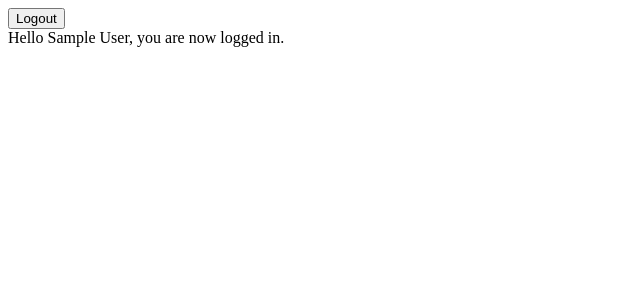
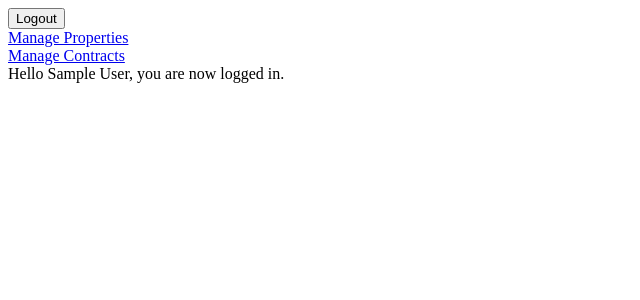
Before and after one commit to josorz/cssweng-lease-management-system, a React (Vite) app: page /home in a window 1280 px wide. Shown: the top 300 px of the page, without its empty margins (0-640 px from the left). Built offline with nearby package versions, Linux system fonts and the light colour scheme; no server answers; sample sign-in values are in the browser's storage.

Commit message:
added property and contract links

```diff
--- a/src/components/home/index.jsx
+++ b/src/components/home/index.jsx
@@ -2,6 +2,7 @@ import React from "react";
 import { useAuth } from "../../contexts/authContext";
 import Header from "../header";
 import { Navigate } from "react-router-dom";
+import Sidebar from "./sidebar";
 
 const Home = () => {
   const { currentUser, userLoggedIn } = useAuth();
@@ -13,6 +14,7 @@ const Home = () => {
   return (
     <>
       <Header />
+      <Sidebar />
       <div>
         Hello{" "}
         {currentUser.displayName ? currentUser.displayName : currentUser.email},
--- /dev/null
+++ b/src/components/home/sidebar/index.jsx
@@ -0,0 +1,14 @@
+import React from "react";
+import { Link } from "react-router-dom";
+
+const Sidebar = () => {
+  return (
+    <>
+      <Link to="">Manage Properties</Link>
+      <br />
+      <Link to="">Manage Contracts</Link>
+    </>
+  );
+};
+
+export default Sidebar;
```
